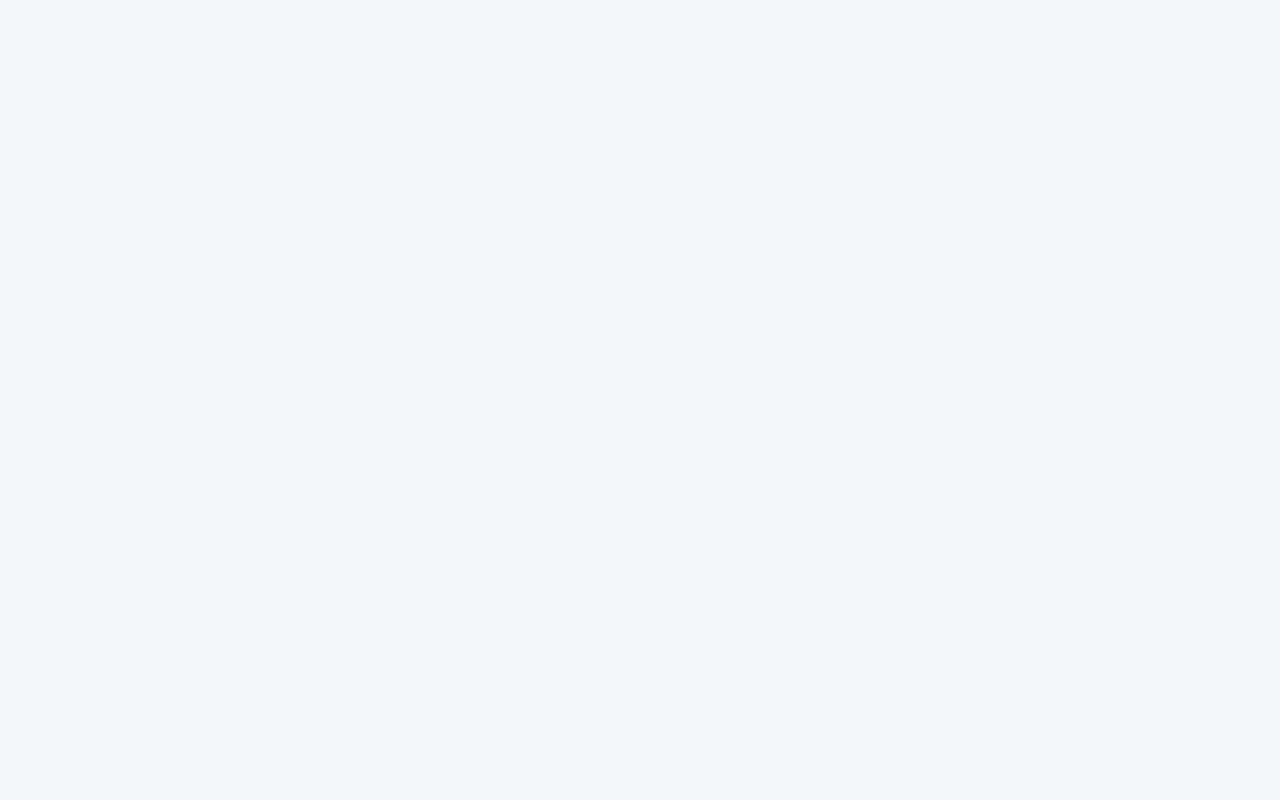
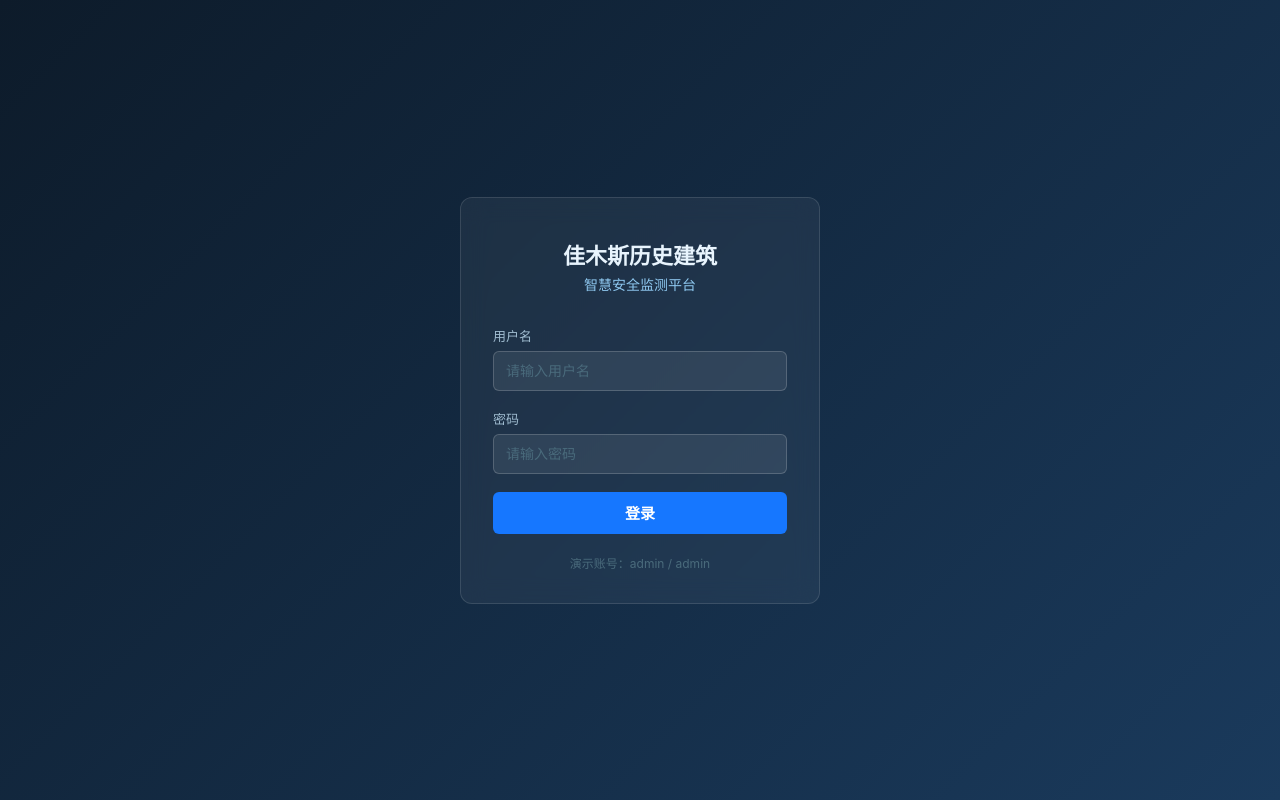
Before and after one commit to lingsbb1979/ywtg_demo, a Vue app: page /login in a window 1280 px wide. Before the commit this address had no page. Built offline with nearby package versions, Linux system fonts and the light colour scheme.

Commit message:
t15.7: implement fixed-credential login (admin/admin), auth store, router guard

```diff
--- a/src/router/index.ts
+++ b/src/router/index.ts
@@ -1,5 +1,6 @@
 import { createRouter, createWebHistory } from "vue-router"
 import { routes } from "./routes"
+import { useAuthStore } from "@/stores/auth"
 
 export { routes } from "./routes"
 
@@ -8,4 +9,25 @@ const router = createRouter({
   routes
 })
 
+/**
+ * 路由守卫：判断路由是否需要登录
+ *
+ * 规则：
+ *   - meta.requiresAuth === true 且未登录 → 跳转 /login
+ *   - 已登录访问 /login → 跳转 /admin/dashboard
+ *   - 大屏端 (/screen) 无需登录
+ */
+router.beforeEach((to) => {
+  const authStore = useAuthStore()
+  const requiresAuth = to.matched.some((r) => r.meta?.requiresAuth === true)
+
+  if (requiresAuth && !authStore.isLoggedIn) {
+    return { name: "login", query: { redirect: to.fullPath } }
+  }
+
+  if (to.name === "login" && authStore.isLoggedIn) {
+    return { name: "admin-dashboard" }
+  }
+})
+
 export default router
--- a/src/router/routes.ts
+++ b/src/router/routes.ts
@@ -6,12 +6,20 @@ import ScreenHomeView from "@/views/screen/ScreenHomeView.vue"
 import AdminLayout from "@/layouts/AdminLayout.vue"
 import H5Layout from "@/layouts/H5Layout.vue"
 import H5MineView from "@/views/h5/H5MineView.vue"
+import LoginView from "@/views/auth/LoginView.vue"
 
 export const routes: RouteRecordRaw[] = [
   {
     path: "/",
     name: "root",
     redirect: "/screen/home"
+  },
+  // 登录页：无需认证
+  {
+    path: "/login",
+    name: "login",
+    component: LoginView,
+    meta: { title: "登录", requiresAuth: false }
   },
   {
     path: "/screen",
@@ -24,10 +32,11 @@ export const routes: RouteRecordRaw[] = [
     component: ScreenHomeView,
     meta: { title: "大屏首页" }
   },
-  // 管理端：使用 AdminLayout 嵌套子路由
+  // 管理端：使用 AdminLayout 嵌套子路由（需要登录）
   {
     path: "/admin",
     component: AdminLayout,
+    meta: { requiresAuth: true },
     children: [
       {
         path: "",
@@ -54,10 +63,11 @@ export const routes: RouteRecordRaw[] = [
       }
     ]
   },
-  // H5 移动端：使用 H5Layout 嵌套子路由
+  // H5 移动端：使用 H5Layout 嵌套子路由（需要登录）
   {
     path: "/h5",
     component: H5Layout,
+    meta: { requiresAuth: true },
     children: [
       {
         path: "",
--- /dev/null
+++ b/src/stores/auth.ts
@@ -0,0 +1,91 @@
+/**
+ * useAuthStore — 固定账号登录状态管理
+ *
+ * 架构约束（技术栈-mock.md）：
+ *   - 登录状态存 Pinia store，不写入 SQLiteMirror 业务表
+ *   - login() 返回 Promise，模拟真实 HTTP 异步调用
+ *   - 固定账号 admin/admin 用于 Demo 演示，不实现真实后端鉴权
+ *   - 可选：在浏览器环境写 sessionStorage（ywtg.session.auth），
+ *     避免刷新页面丢失登录态；Node 测试环境自动降级为纯内存状态
+ */
+import { defineStore } from "pinia"
+import { ref, computed } from "vue"
+
+/** Demo 固定账号配置（不含真实密码哈希，仅用于演示） */
+const DEMO_CREDENTIALS: Record<string, string> = {
+  admin: "admin"
+}
+
+/** sessionStorage 键：登录会话状态，与 SQLiteMirror 业务表无关 */
+const SESSION_KEY = "ywtg.session.auth"
+
+/** 安全读取 sessionStorage（Node 环境无 sessionStorage，降级为 null） */
+function readSession(): string | null {
+  try {
+    return globalThis.sessionStorage?.getItem(SESSION_KEY) ?? null
+  } catch {
+    return null
+  }
+}
+
+/** 安全写入 sessionStorage */
+function writeSession(username: string): void {
+  try {
+    globalThis.sessionStorage?.setItem(SESSION_KEY, username)
+  } catch {
+    // Node 测试环境忽略
+  }
+}
+
+/** 安全清除 sessionStorage */
+function clearSession(): void {
+  try {
+    globalThis.sessionStorage?.removeItem(SESSION_KEY)
+  } catch {
+    // Node 测试环境忽略
+  }
+}
+
+export interface LoginResult {
+  success: boolean
+  message?: string
+}
+
+export const useAuthStore = defineStore("auth", () => {
+  // 从 sessionStorage 恢复登录状态（浏览器刷新后不丢失）
+  const _currentUser = ref<string | null>(readSession())
+
+  const currentUser = computed(() => _currentUser.value)
+  const isLoggedIn = computed(() => _currentUser.value !== null)
+
+  /**
+   * 登录：固定账号校验，模拟异步 HTTP 调用
+   * 返回 Promise<LoginResult>，页面层通过 success 判断结果
+   */
+  async function login(username: string, password: string): Promise<LoginResult> {
+    // 模拟网络延迟（Demo 环境，1ms 即可）
+    await Promise.resolve()
+
+    const expected = DEMO_CREDENTIALS[username]
+    if (!expected || expected !== password) {
+      return { success: false, message: "用户名或密码错误" }
+    }
+
+    _currentUser.value = username
+    writeSession(username)
+    return { success: true }
+  }
+
+  /** 退出登录，清除状态和会话 */
+  function logout(): void {
+    _currentUser.value = null
+    clearSession()
+  }
+
+  return {
+    currentUser,
+    isLoggedIn,
+    login,
+    logout
+  }
+})
--- /dev/null
+++ b/src/views/auth/LoginView.vue
@@ -0,0 +1,198 @@
+<template>
+  <div class="login-page">
+    <div class="login-card">
+      <!-- 系统标题 -->
+      <div class="login-card__header">
+        <h1 class="login-card__title">佳木斯历史建筑</h1>
+        <p class="login-card__subtitle">智慧安全监测平台</p>
+      </div>
+
+      <!-- 登录表单 -->
+      <form class="login-card__form" @submit.prevent="handleSubmit">
+        <!-- 用户名 -->
+        <div class="login-field">
+          <label class="login-field__label" for="username">用户名</label>
+          <input
+            id="username"
+            v-model="form.username"
+            class="login-field__input"
+            type="text"
+            autocomplete="username"
+            placeholder="请输入用户名"
+          />
+        </div>
+
+        <!-- 密码 -->
+        <div class="login-field">
+          <label class="login-field__label" for="password">密码</label>
+          <input
+            id="password"
+            v-model="form.password"
+            class="login-field__input"
+            type="password"
+            autocomplete="current-password"
+            placeholder="请输入密码"
+          />
+        </div>
+
+        <!-- 错误提示 -->
+        <p v-if="errorMsg" class="login-card__error" role="alert">{{ errorMsg }}</p>
+
+        <!-- 提交按钮 -->
+        <button
+          class="login-card__submit"
+          type="submit"
+          :disabled="loading"
+        >
+          {{ loading ? "登录中..." : "登录" }}
+        </button>
+      </form>
+
+      <!-- Demo 提示 -->
+      <p class="login-card__hint">演示账号：admin / admin</p>
+    </div>
+  </div>
+</template>
+
+<script setup lang="ts">
+import { reactive, ref } from "vue"
+import { useRouter } from "vue-router"
+import { useAuthStore } from "@/stores/auth"
+
+const router = useRouter()
+const authStore = useAuthStore()
+
+const form = reactive({ username: "", password: "" })
+const loading = ref(false)
+const errorMsg = ref("")
+
+async function handleSubmit() {
+  if (!form.username || !form.password) {
+    errorMsg.value = "请输入用户名和密码"
+    return
+  }
+
+  loading.value = true
+  errorMsg.value = ""
+
+  try {
+    const result = await authStore.login(form.username, form.password)
+    if (result.success) {
+      // 登录成功后进入管理端工作台
+      await router.push("/admin/dashboard")
+    } else {
+      errorMsg.value = result.message ?? "用户名或密码错误"
+    }
+  } finally {
+    loading.value = false
+  }
+}
+</script>
+
+<style scoped>
+.login-page {
+  min-height: 100vh;
+  display: flex;
+  align-items: center;
+  justify-content: center;
+  background: linear-gradient(135deg, #0d1b2a 0%, #1a3a5c 100%);
+}
+
+.login-card {
+  width: 360px;
+  padding: 40px 32px 32px;
+  background: rgba(255, 255, 255, 0.05);
+  border: 1px solid rgba(255, 255, 255, 0.12);
+  border-radius: 12px;
+  backdrop-filter: blur(12px);
+}
+
+.login-card__header {
+  text-align: center;
+  margin-bottom: 32px;
+}
+
+.login-card__title {
+  font-size: 22px;
+  font-weight: 700;
+  color: #e8f4fd;
+  margin: 0 0 4px;
+}
+
+.login-card__subtitle {
+  font-size: 14px;
+  color: #8fc8f0;
+  margin: 0;
+}
+
+.login-card__form {
+  display: flex;
+  flex-direction: column;
+  gap: 18px;
+}
+
+.login-field {
+  display: flex;
+  flex-direction: column;
+  gap: 6px;
+}
+
+.login-field__label {
+  font-size: 13px;
+  color: #a0bcd0;
+}
+
+.login-field__input {
+  height: 40px;
+  padding: 0 12px;
+  background: rgba(255, 255, 255, 0.08);
+  border: 1px solid rgba(255, 255, 255, 0.18);
+  border-radius: 6px;
+  color: #e0eaf4;
+  font-size: 14px;
+  outline: none;
+  transition: border-color 0.2s;
+}
+
+.login-field__input:focus {
+  border-color: #1677ff;
+}
+
+.login-field__input::placeholder {
+  color: #4a6b7c;
+}
+
+.login-card__error {
+  margin: 0;
+  font-size: 13px;
+  color: #ff6b6b;
+}
+
+.login-card__submit {
+  height: 42px;
+  background: #1677ff;
+  color: #fff;
+  border: none;
+  border-radius: 6px;
+  font-size: 15px;
+  font-weight: 600;
+  cursor: pointer;
+  transition: background 0.2s, opacity 0.2s;
+}
+
+.login-card__submit:hover:not(:disabled) {
+  background: #0e5fcc;
+}
+
+.login-card__submit:disabled {
+  opacity: 0.6;
+  cursor: not-allowed;
+}
+
+.login-card__hint {
+  margin: 20px 0 0;
+  text-align: center;
+  font-size: 12px;
+  color: #4a6b7c;
+}
+</style>
```
Also changed, not shown: 1 other file (tests, documents, lock files or other folders).
